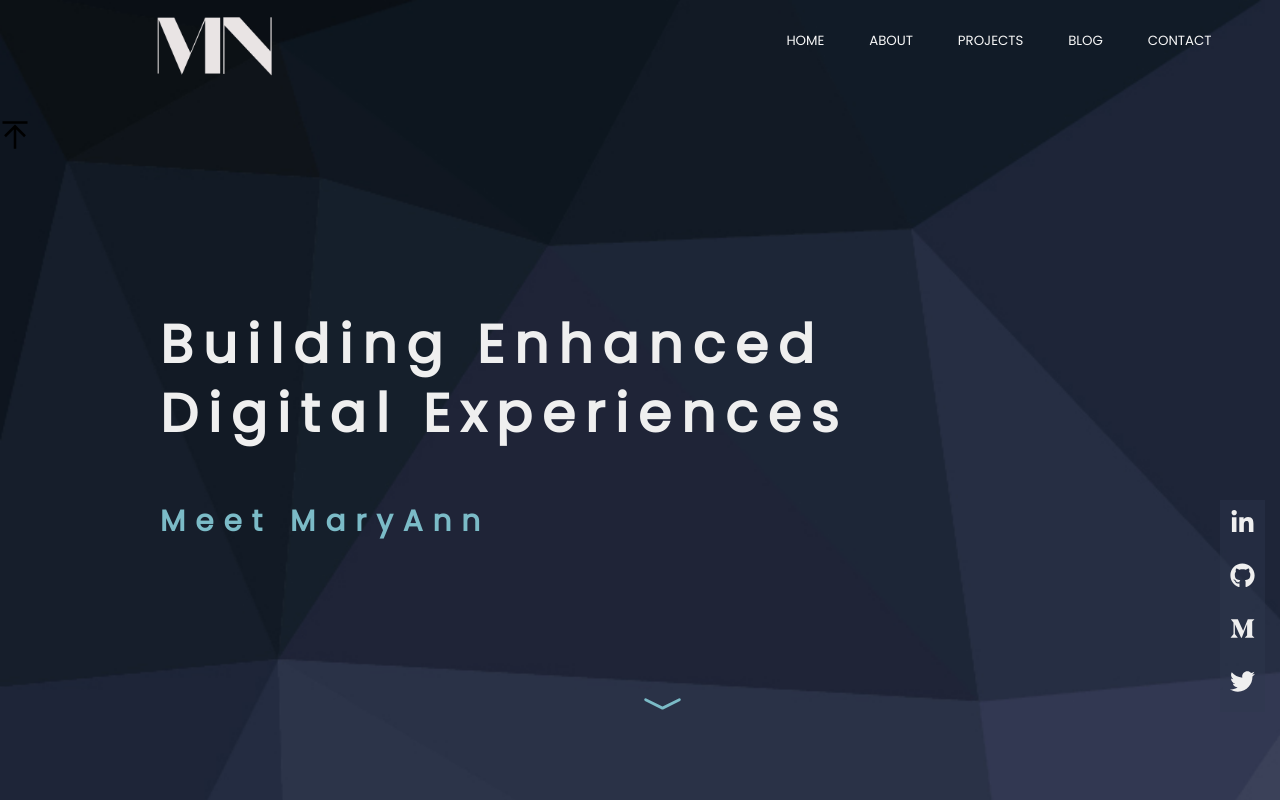
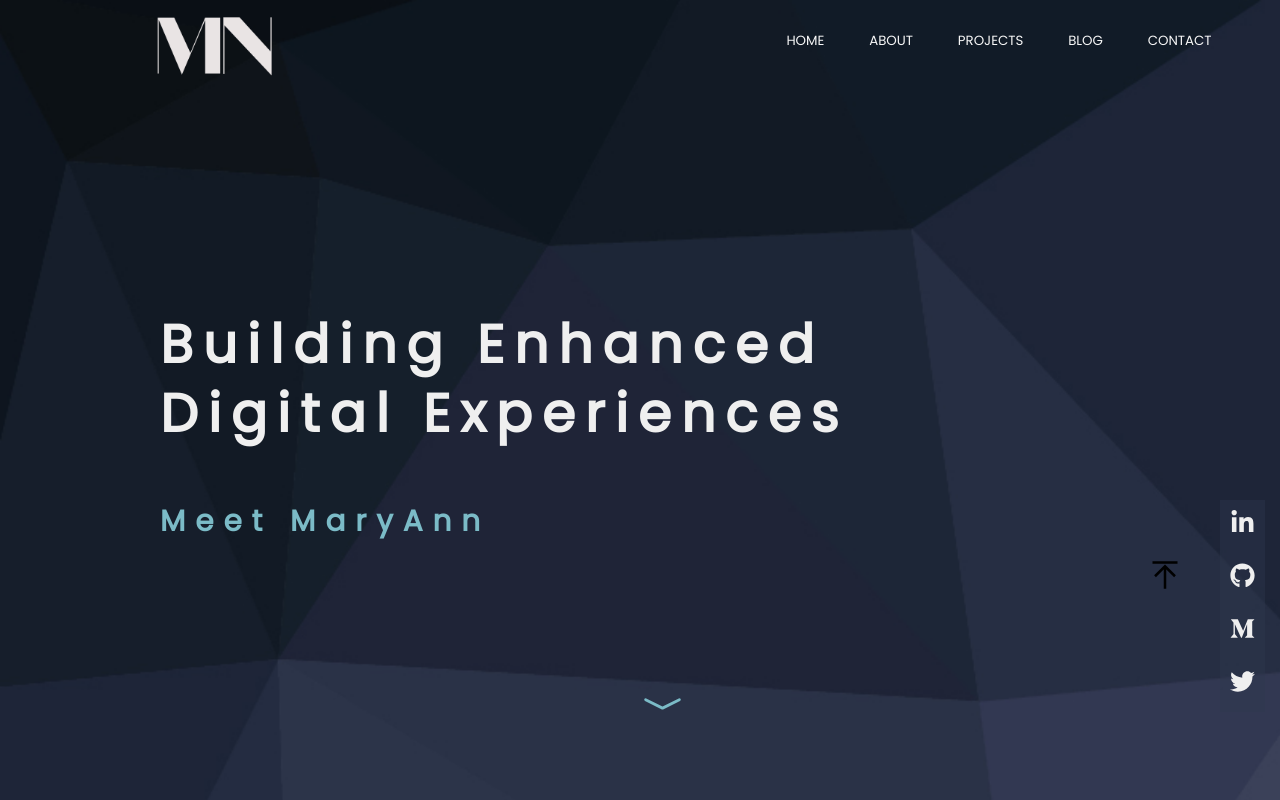
Before and after one commit to MaryAnnN28/mnportfolio, a React (Create React App) app: page / in a window 1280 px wide. Shown: the top 800 px of the page. Built offline with nearby package versions, Linux system fonts and the light colour scheme.

Commit message:
added animations

```diff
--- a/src/App.js
+++ b/src/App.js
@@ -6,8 +6,10 @@ import Projects from './components/Projects/Projects';
 import Contact from './components/Contact/Contact';
 import SocialBar from './components/SocialBar/SocialBar'
 import './components/NavBar/NavBar.css';
-import AnchorLink from 'react-anchor-link-smooth-scroll'
-import Logo from './images/MN1.png'
+import AnchorLink from 'react-anchor-link-smooth-scroll';
+import Logo from './images/MN1.png';
+import ScrollToTop from './components/ScrollToTop';
+import {BrowserRouter as Router } from 'react-router-dom'
 
 
 
@@ -16,6 +18,8 @@ function App() {
 
   return (
     <>
+      <Router>
+
         <div className="Home">
         <div className="navbar">
           <div className="navbar-left">
@@ -31,6 +35,7 @@ function App() {
           </div>
 
 
+            <ScrollToTop />
             {/* <NavBar /> */}
             <SocialBar />
             <section id='header'><Header /></section>
@@ -45,6 +50,7 @@ function App() {
 
 
         </div>
+      </Router>
 
       </>
   );
--- /dev/null
+++ b/src/components/ScrollToTop.js
@@ -0,0 +1,12 @@
+import { useEffect } from "react";
+import { useLocation } from "react-router-dom";
+
+export default function ScrollToTop() {
+  const { pathname } = useLocation();
+
+  useEffect(() => {
+    window.scrollTo(0, 0);
+  }, [pathname]);
+
+  return null;
+}
--- a/src/components/SocialBar/SocialBar.css
+++ b/src/components/SocialBar/SocialBar.css
@@ -2,9 +2,6 @@
   position: fixed;
   top: 500px;
   right: 15px;
-  /* -webkit-transform: translateX(-50%);
-  -ms-transform: translateY(-50%);
-  transform: translateY(-50%); */
 }
 
 .icon-bar a {
@@ -23,4 +20,12 @@
 
 .back-to-top {
   position: fixed;
+  top: 560px;
+  right: 100px;
+  color: #efefef;
 }
+
+.back-to-top a {
+  right: 100px;
+  color: #efefef;
+}
--- a/src/components/SocialBar/SocialBar.js
+++ b/src/components/SocialBar/SocialBar.js
@@ -4,6 +4,7 @@ import { IconContext } from 'react-icons';
 import { FaLinkedinIn, FaGithub, FaMediumM, FaTwitter } from 'react-icons/fa';
 import { GrLinkTop } from 'react-icons/gr';
 import AnchorLink from 'react-anchor-link-smooth-scroll'
+
 
 const SocialBar = () => {
   return (
@@ -27,9 +28,9 @@ const SocialBar = () => {
 
         <div className="back-to-top">
           <AnchorLink href='home'>
-            <GrLinkTop size={30}/>
+            <GrLinkTop size={30} />
           </AnchorLink>
-          {/* <section id='home'><App /></section> */}
+
 
         </div>
         </IconContext.Provider>
```
Lines whose indentation alone changed are shown as unchanged.
